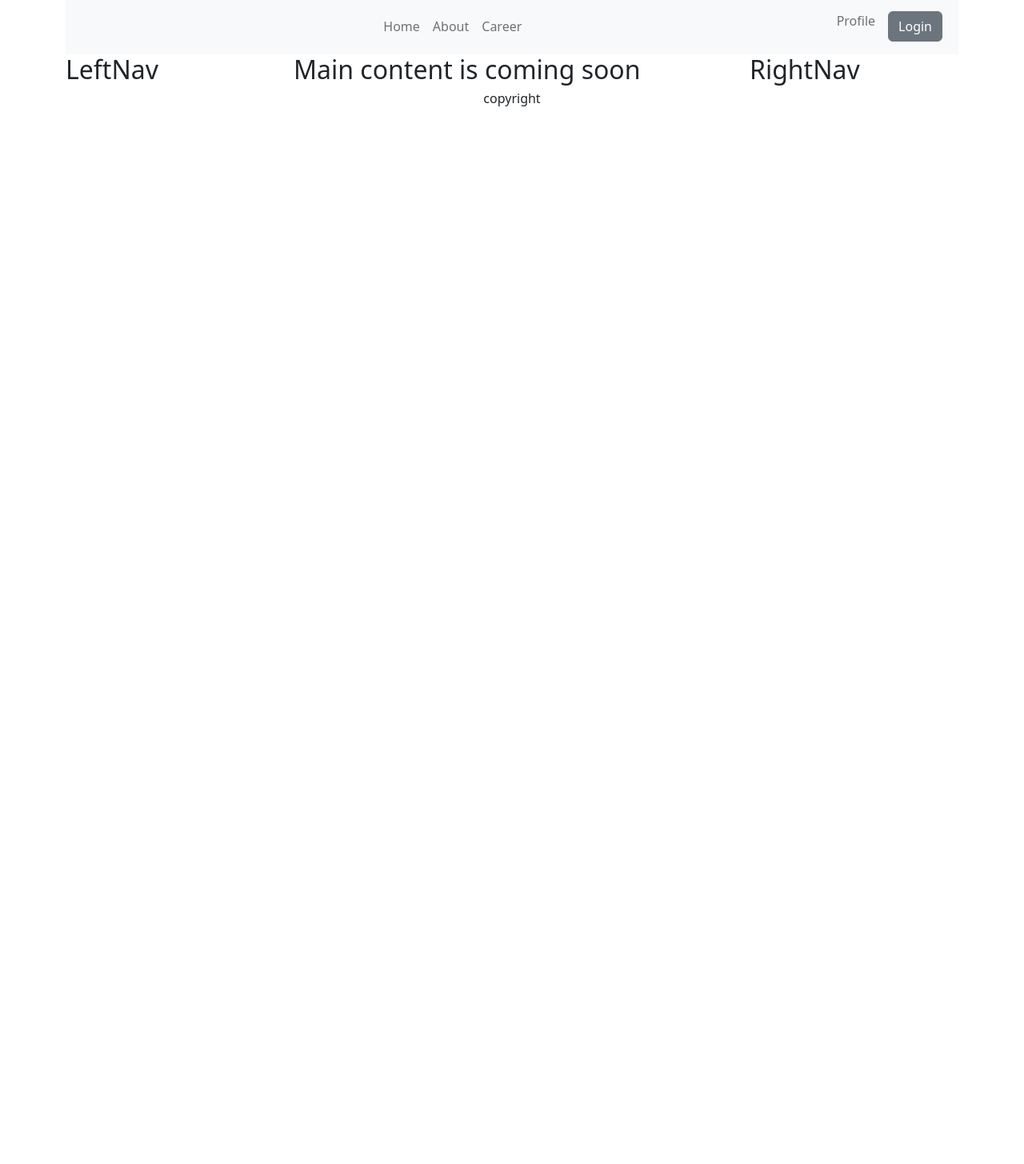
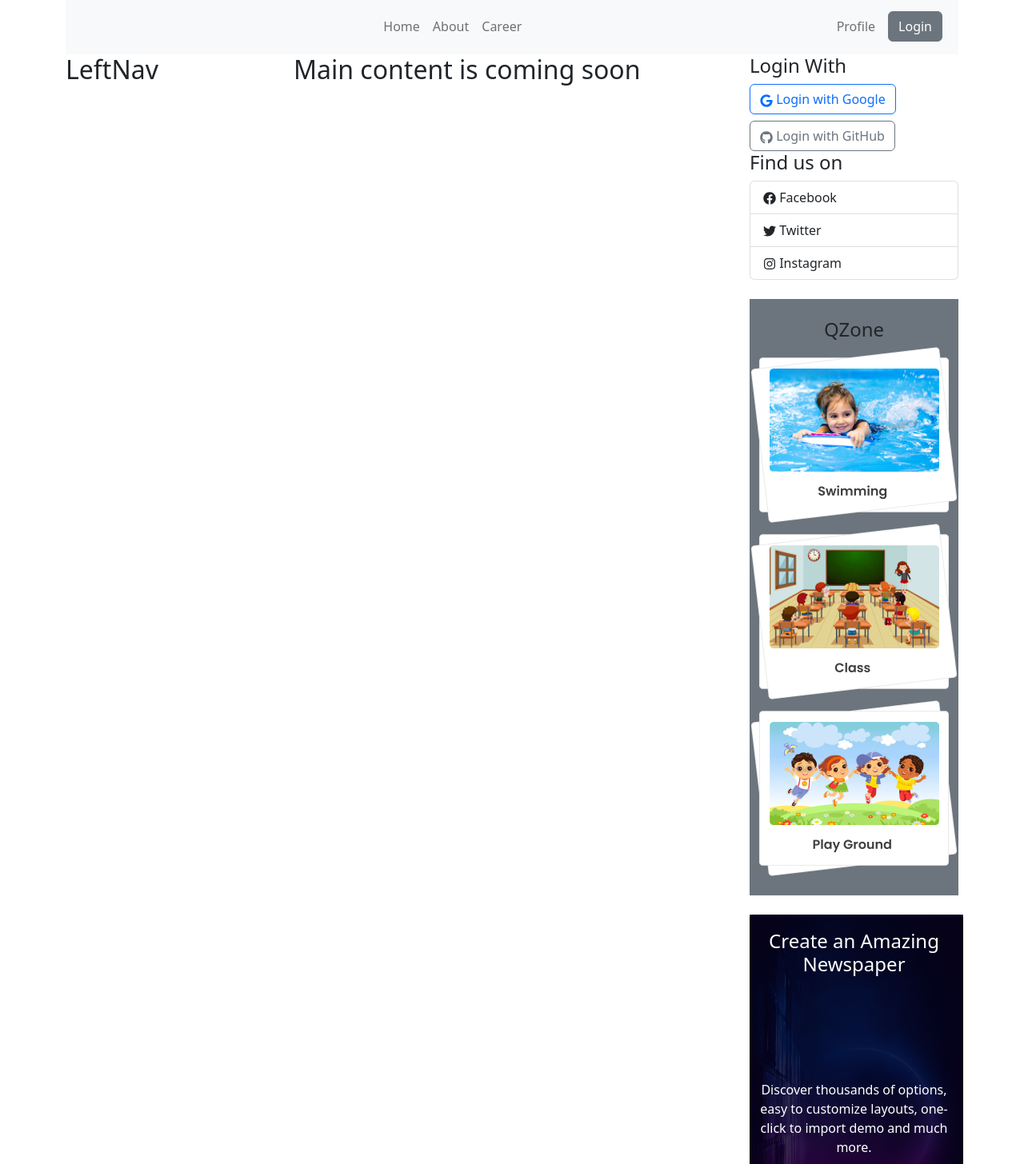
Before and after one commit to ariaanahmed/63_module-new-dragon-client, a React (Vite) app: page / in a window 1280 px wide. Shown: the part 174-1630 px from the top of the page at 80% size. Before the commit the page ends 800 px from the top, so only its background shows below. Built offline with nearby package versions, Linux system fonts and the light colour scheme.

Commit message:
module 62.2

```diff
--- a/package.json
+++ b/package.json
@@ -19,6 +19,7 @@
     "react-bootstrap": "^2.7.4",
     "react-dom": "^18.2.0",
     "react-fast-marquee": "^1.5.2",
+    "react-icons": "^4.8.0",
     "react-router-dom": "^6.10.0",
     "sort-by": "^1.2.0"
   },
--- a/src/pages/Shared/Header/Header.jsx
+++ b/src/pages/Shared/Header/Header.jsx
@@ -29,7 +29,7 @@
                             <Nav.Link href="#pricing">About</Nav.Link>
                             <Nav.Link href="#pricing">Career</Nav.Link>
                         </Nav>
-                        <Nav>
+                        <Nav className='d-flex align-items-lg-center'>
                             <Nav.Link href="#deets">Profile</Nav.Link>
                             <Nav.Link eventKey={2} href="#memes">
                                 <Button variant="secondary">Login</Button>
--- /dev/null
+++ b/src/pages/Shared/QZone/QZone.jsx
@@ -0,0 +1,19 @@
+import React from 'react';
+import qzone from '../../../assets/qZone1.png'
+import qzone2 from '../../../assets/qZone2.png'
+import qzone3 from '../../../assets/qZone3.png'
+
+const QZone = () => {
+    return (
+        <div className='bg-secondary text-center py-4 my-4'>
+            <h4>QZone</h4>
+                <div>
+                    <img src={qzone} alt="" />
+                    <img src={qzone2} alt="" />
+                    <img src={qzone3} alt="" />
+                </div>
+        </div>
+    );
+};
+
+export default QZone;
--- a/src/pages/Shared/RightNav/RightNav.jsx
+++ b/src/pages/Shared/RightNav/RightNav.jsx
@@ -1,9 +1,31 @@
 import React from 'react';
+import { Button, ListGroup } from 'react-bootstrap';
+import { FaGoogle, FaGithub, FaFacebook, FaTwitter, FaInstagram } from "react-icons/fa";
+import QZone from '../QZone/QZone';
+
+import bg from '../../../assets/bg.png'
 
 const RightNav = () => {
     return (
         <div>
-            <h2>RightNav</h2>
+            <h4>Login With</h4>
+            <Button className='mb-2' variant='outline-primary'><FaGoogle /> Login with Google</Button>
+            <Button variant='outline-secondary'><FaGithub /> Login with GitHub</Button>
+            <div>
+                <h4>Find us on</h4>
+                <ListGroup>
+                    <ListGroup.Item><FaFacebook /> Facebook</ListGroup.Item>
+                    <ListGroup.Item><FaTwitter /> Twitter</ListGroup.Item>
+                    <ListGroup.Item> <FaInstagram /> Instagram</ListGroup.Item>
+                </ListGroup>
+            </div>
+            <QZone></QZone>
+            <div className='position-relative'>
+                <h4 className='position-absolute mt-5 start-50 translate-middle text-white text-center w-100'>Create an Amazing Newspaper</h4>
+                <p className='position-absolute top-50 start-50 translate-middle text-white text-center w-100 px-2'>Discover thousands of options, easy to customize layouts, one-click to import demo and much more.</p>
+                <Button variant='danger' className='position-absolute bottom-0 mb-5 start-50 translate-middle'>Learn More</Button>
+                <img src={bg} alt="" />
+            </div>
         </div>
     );
 };
```
Also changed, not shown: #note.txt, 1 other file (tests, documents, lock files or other folders).
